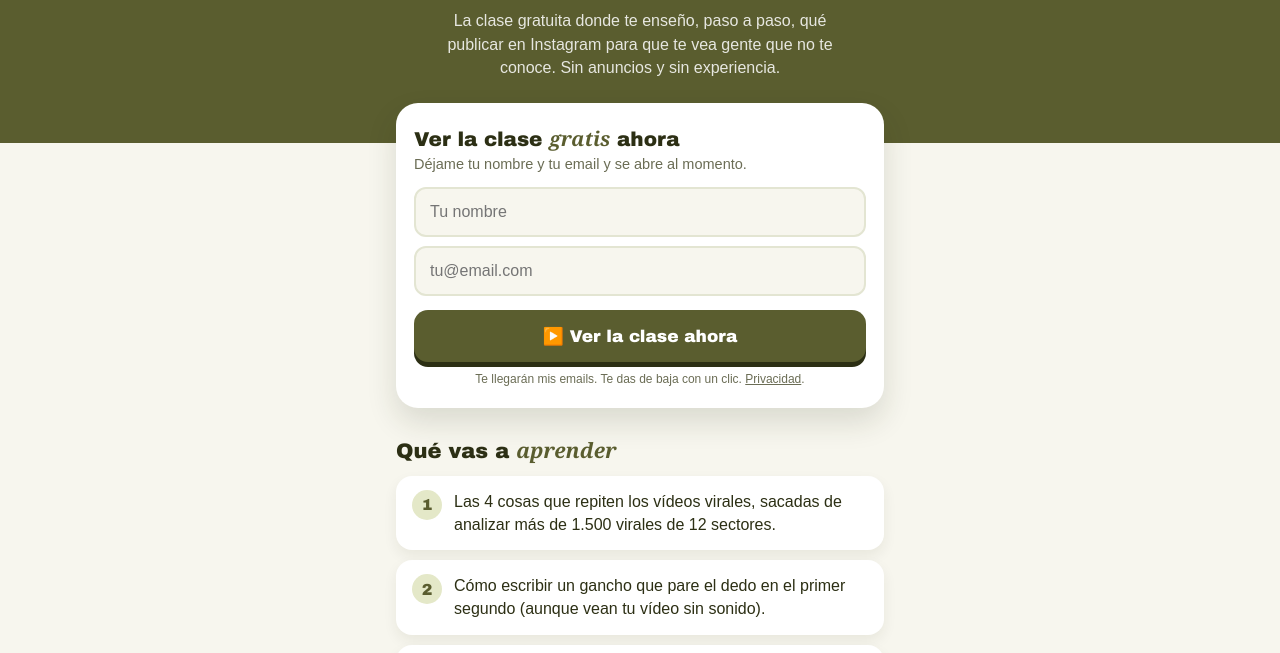
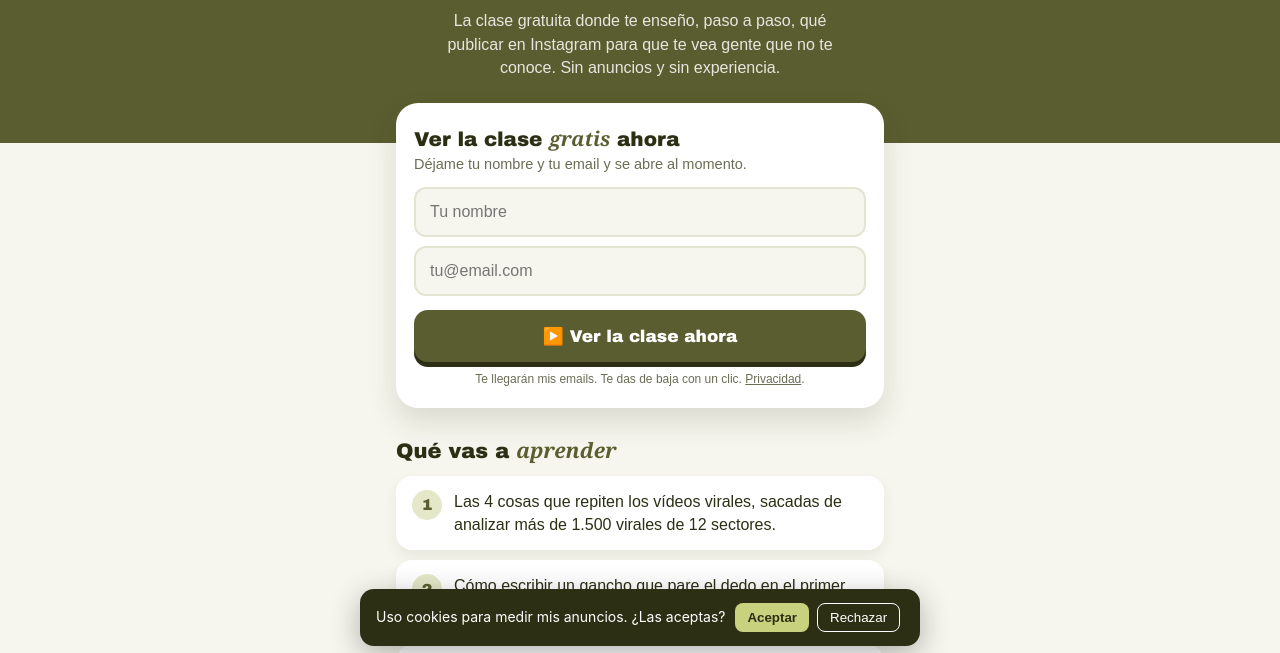
Before and after one commit to sergiosuarezmp/recursos, a plain HTML site: page clase/index.html in a window 1280 px wide. Shown: the part 142-795 px from the top of the page. Drawn offline with Linux system fonts and the light colour scheme.

Commit message:
💻 Capi · Mac: píxel de Meta con aviso de cookies (Lead, ViewContent, InitiateCheckout)
Co-Authored-By: Claude Opus 5.5 <noreply@anthropic.com>

```diff
--- a/clase/index.html
+++ b/clase/index.html
@@ -20,7 +20,7 @@ h3{font-family:"Arial Black",Arial;font-size:21px;margin:28px 0 12px}h3 span{fon
 .paraq{background:var(--lz);border-radius:18px;padding:16px 18px;line-height:1.55}
 .otra{display:block;text-align:center;margin:22px 0 0;padding:15px;border-radius:14px;background:var(--am);color:#fff;text-decoration:none;font:900 16px "Arial Black",Arial;box-shadow:0 5px 0 var(--tx)}
 .firma{text-align:center;font-family:Georgia,serif;font-style:italic;color:var(--am);margin:26px 0 0}
-</style></head><body>
+</style><script src="px.js"></script></head><body>
 <div class="hero">
 <div class="etq"><span class="rec"><i></i>CLASE GRATUITA</span><span>MENOS DE 20 MIN</span></div>
 <h1>Cómo crear contenido <span>viral</span> desde cero</h1>
@@ -53,5 +53,6 @@ h3{font-family:"Arial Black",Arial;font-size:21px;margin:28px 0 12px}h3 span{fon
 try{if(/[?&]a=1/.test(location.search))localStorage.setItem("clase-ev","1")}catch(e){}var K="clase-ss";try{if(localStorage.getItem(K)&&!location.search.includes("otra"))location.replace("ver/")}catch(e){}
 f.addEventListener("submit",function(e){e.preventDefault();var b=f.querySelector("button");b.disabled=true;b.textContent="Abriendo la clase…";
  var d=new FormData();d.append("fields[email]",f.email.value);d.append("fields[name]",f.nombre.value);d.append("fields[guia]","clase-gratuita");d.append("ml-submit","1");d.append("anticsrf","true");
+ try{px("track","Lead")}catch(x){}
  fetch("https://assets.mailerlite.com/jsonp/2784457/forms/203759816502412715/subscribe",{method:"POST",body:d,mode:"no-cors"}).finally(function(){try{localStorage.setItem(K,"1");localStorage.setItem(K+"-n",f.nombre.value)}catch(x){}location.href="ver/"})});
 </script><script src="../anim.js"></script></body></html>
--- /dev/null
+++ b/clase/px.js
@@ -0,0 +1,12 @@
+/* Píxel de Meta (Web Sergio) con consentimiento de cookies (RGPD). 💻 Capi · Mac */
+(function(){
+var ID="1769613007449775",K="cookies-ok";
+function carga(){if(window.fbq)return;!function(f,b,e,v,n,t,s){if(f.fbq)return;n=f.fbq=function(){n.callMethod?n.callMethod.apply(n,arguments):n.queue.push(arguments)};if(!f._fbq)f._fbq=n;n.push=n;n.loaded=!0;n.version='2.0';n.queue=[];t=b.createElement(e);t.async=!0;t.src=v;s=b.getElementsByTagName(e)[0];s.parentNode.insertBefore(t,s)}(window,document,'script','https://connect.facebook.net/en_US/fbevents.js');fbq('init',ID);fbq('track','PageView');(window._pxq||[]).forEach(function(a){fbq.apply(null,a)});window._pxq=[]}
+window.px=function(){var a=[].slice.call(arguments);if(window.fbq)fbq.apply(null,a);else{window._pxq=window._pxq||[];window._pxq.push(a)}};
+var v=null;try{v=localStorage.getItem(K)}catch(e){}
+if(v==="1"){carga();return}if(v==="0")return;
+var d=document.createElement("div");d.style.cssText="position:fixed;left:12px;right:12px;bottom:12px;z-index:9999;background:#2C2F14;color:#fff;border-radius:14px;padding:14px 16px;font:14px/1.4 -apple-system,Arial,sans-serif;box-shadow:0 8px 30px rgba(0,0,0,.3);max-width:560px;margin:0 auto";
+d.innerHTML='Uso cookies para medir mis anuncios. ¿Las aceptas? <span style="display:inline-flex;gap:8px;margin-left:6px"><button id="ck-si" style="background:#C8D27E;color:#2C2F14;border:0;border-radius:8px;padding:6px 12px;font-weight:700;cursor:pointer">Aceptar</button><button id="ck-no" style="background:transparent;color:#fff;border:1px solid #fff;border-radius:8px;padding:6px 12px;cursor:pointer">Rechazar</button></span>';
+function fin(x){try{localStorage.setItem(K,x)}catch(e){}d.remove();if(x==="1")carga()}
+document.addEventListener("DOMContentLoaded",function(){document.body.appendChild(d);d.querySelector("#ck-si").onclick=function(){fin("1")};d.querySelector("#ck-no").onclick=function(){fin("0")}});
+})();
```
Also changed, not shown: clase/ver/index.html (+4 -4 lines).
